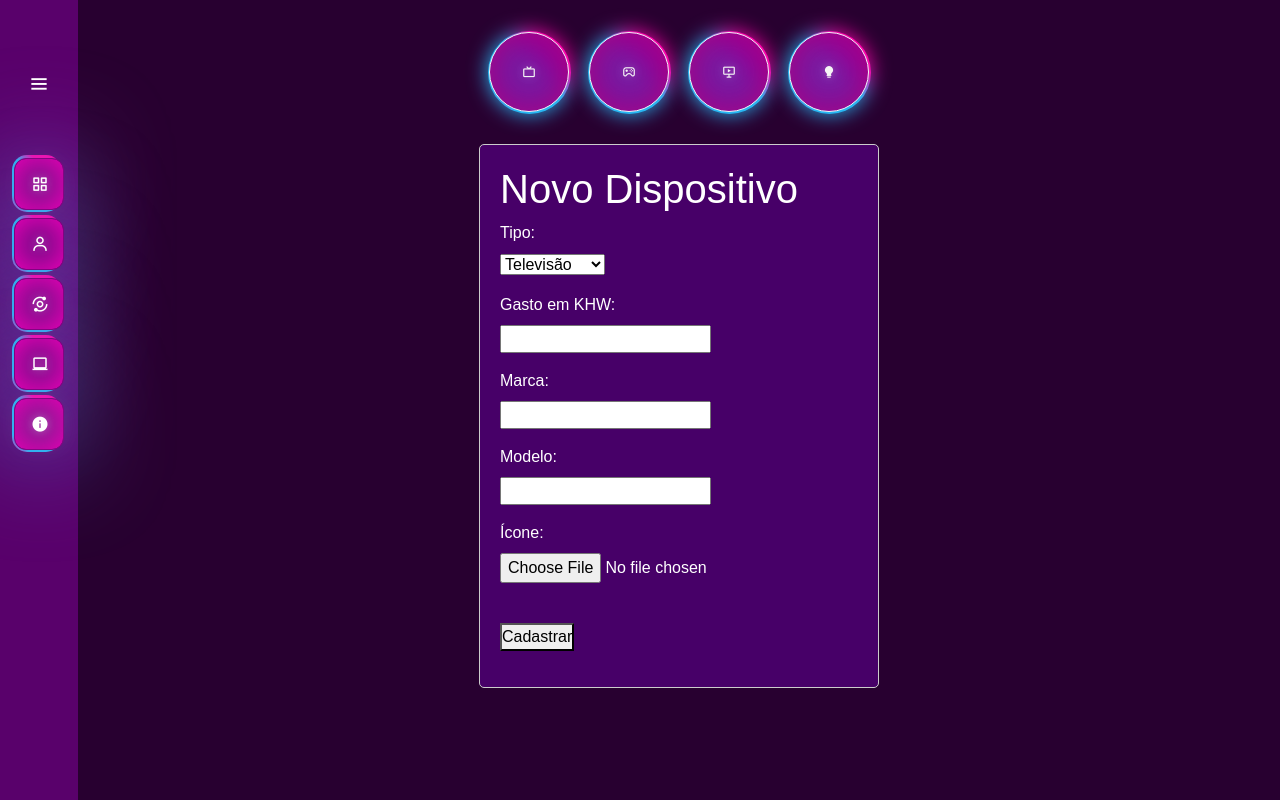
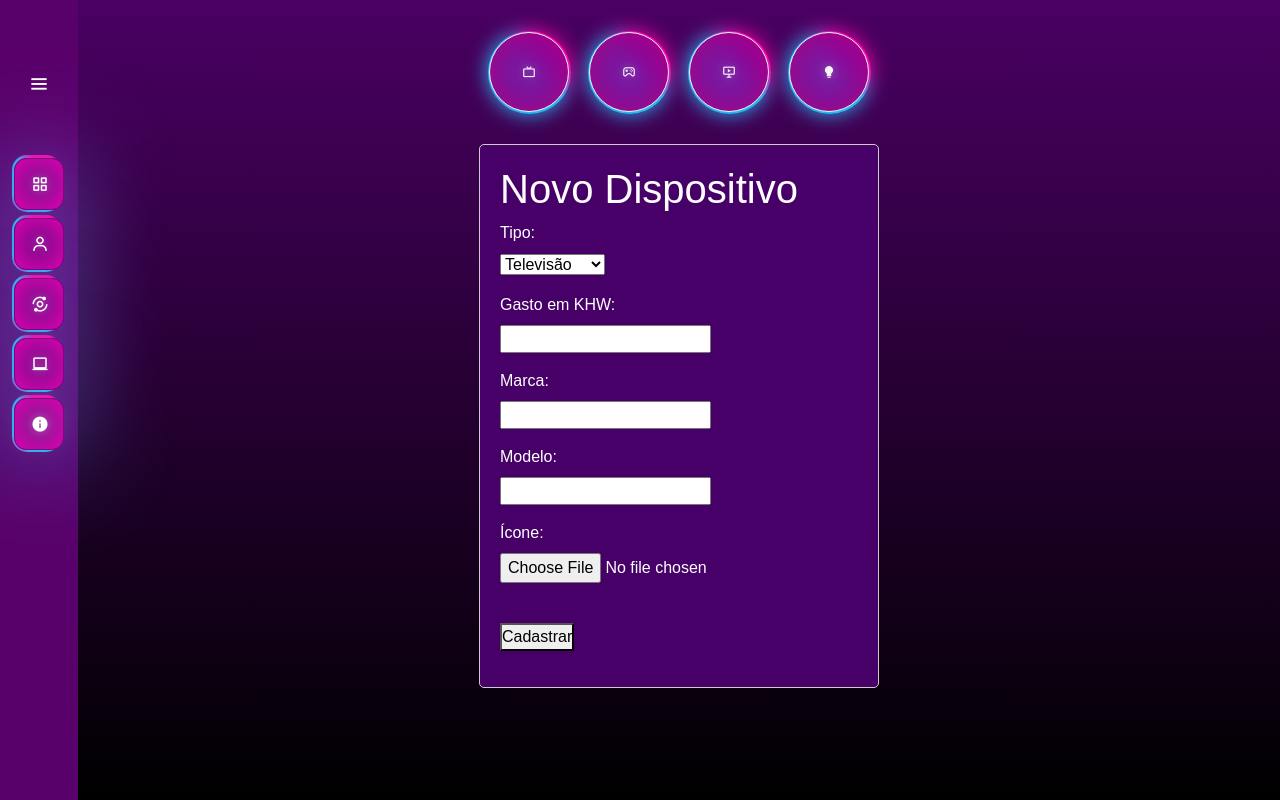
Before and after one commit to HeltonFaded/EnergEZ, a Django app: page /clientes/ in a window 1280 px wide. Run offline with Django 4.2, Linux system fonts and the light colour scheme; some libraries are stand-ins or nearby versions.

Commit message:
Update base.css

```diff
--- a/templates/static/general/css/base.css
+++ b/templates/static/general/css/base.css
@@ -305,15 +305,15 @@
 .home-section {
   position: relative;
   min-height: 100vh;
-
   top: 0;
-    background: #280030;
+  background: linear-gradient(to bottom, #4a0063, #000000);
   left: 78px;
   color: white;
   width: calc(100% - 78px);
   transition: all 0.5s ease;
   z-index: 2;
 }
+
 
 .sidebar.open ~ .home-section {
     left: 250px;
@@ -325,7 +325,7 @@
     left: 0;
     width: 100%;
     height: 100%;
-    background-color: #280030;
+    background: linear-gradient(to bottom, #4a0063, #000000);
     z-index: -1;
 }
 
```
Lines whose indentation alone changed are shown as unchanged.
